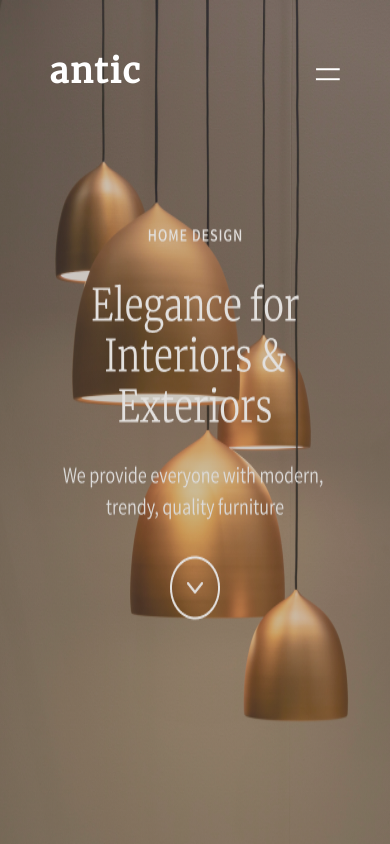
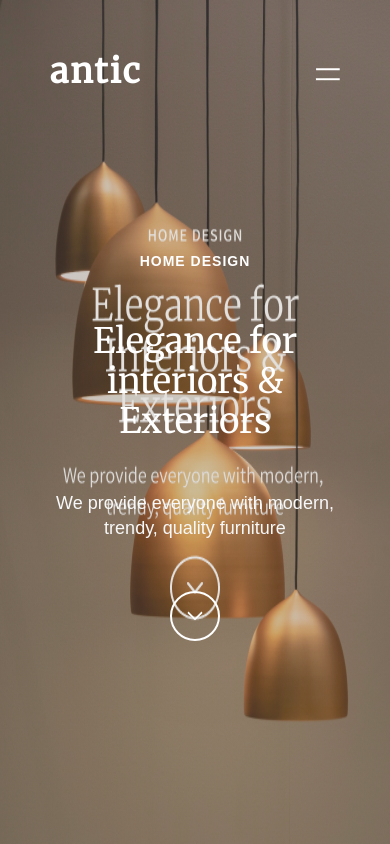
Before and after one commit to SaidGandur01/purplefire-landing-page, a Nuxt app: page / in a window 390 px wide. Shown: the top 844 px of the page. Built offline with nearby package versions, Linux system fonts and the light colour scheme; a web font is replaced by a local one.

Commit message:
Updating overview section for mobile views

```diff
--- a/assets/css/base.css
+++ b/assets/css/base.css
@@ -1,5 +1,6 @@
 :root {
   --color-white: #FFFFFF;
+  --color-white-200: #F7F8F9;
   --color-background-page: #F3EEE8;
 
   --color-brand-primary-100: #A06056;
--- a/components/overview.vue
+++ b/components/overview.vue
@@ -114,30 +114,50 @@
       background-repeat: no-repeat;
 
       &--content {
-        display: none;
+        // display: none;
         padding: 2rem 2rem !important;
         align-items: center;
 
         .introduction,
         .title,
         .information {
-          // color: var(--color-white);
-          // text-align: center;
+          color: var(--color-white);
+          text-align: center;
+        }
+
+        .title {
+          @include font-attributes(
+            3.5rem,
+            --color-white,
+            300,
+            -0.3px,
+            4rem
+          );
+        }
+
+        .information {
+          @include font-attributes(
+            1.8rem,
+            --color-white-200,
+            400,
+            0,
+            2.5rem
+          );
         }
 
         .introduction {
-          // margin-top: 5rem;
-          // margin-bottom: 0;
+          margin-top: 5rem;
+          margin-bottom: 0;
         }
 
         .scroll-down-image {
-          // svg {
-          //   path {
-          //     fill: var(--color-white);
-          //   }
-          //   border-radius: 10rem;
-          //   border: 2px solid var(--color-white);
-          // }
+          svg {
+            path {
+              fill: var(--color-white);
+            }
+            border-radius: 10rem;
+            border: 2px solid var(--color-white);
+          }
         }
       }
     }
```
